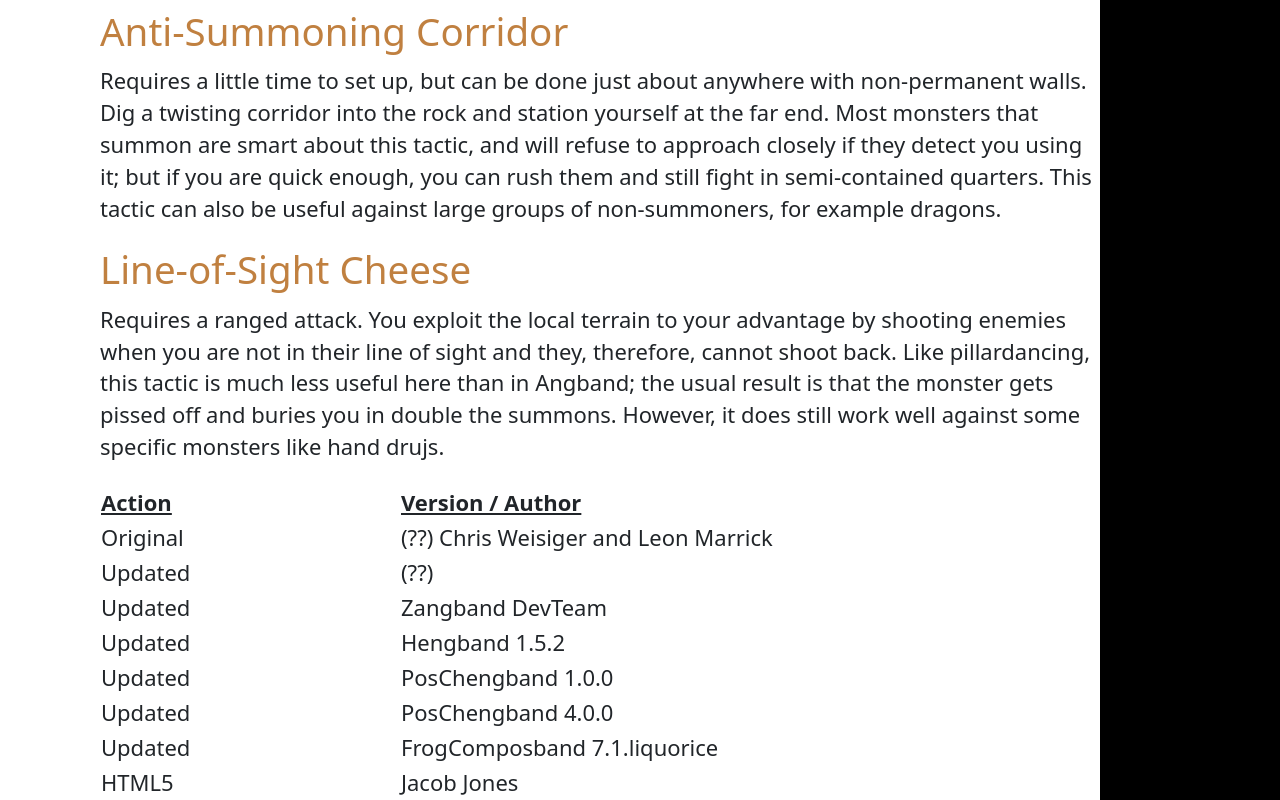
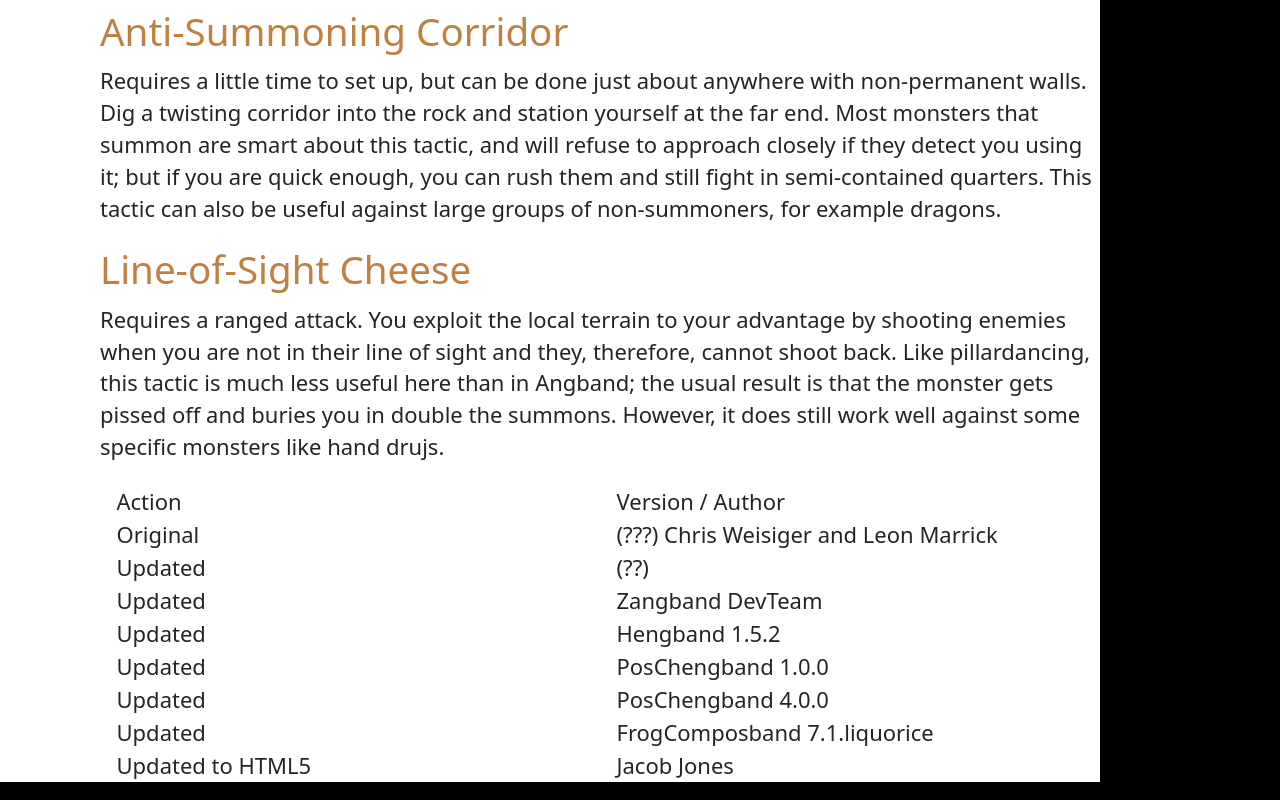
Before and after one commit to jones-jacobj/FrogComposBandManual, a plain HTML site: page src/remaking/attack.html in a window 1280 px wide. Shown: the part 10416-11216 px from the top of the page. Drawn offline with nearby package versions, Linux system fonts and the light colour scheme.

Commit message:
Updated from table to bootstrap

```diff
--- a/src/remaking/attack.html
+++ b/src/remaking/attack.html
@@ -280,43 +280,43 @@
 <p>
     Requires a ranged attack. You exploit the local terrain to your advantage by shooting enemies when you are not in their line of sight and they, therefore, cannot shoot back. Like pillardancing, this tactic is much less useful here than in Angband; the usual result is that the monster gets pissed off and buries you in double the summons. However, it does still work well against some specific monsters like hand drujs.
 </p>
-<table>
-    <tr style="text-align: left; text-decoration: underline; font-width: bold;">
-        <th>Action</th>
-        <th>Version / Author</th>
-    </tr>
-    <tr>
-        <td>Original</td>
-        <td>(??) Chris Weisiger and Leon Marrick</td>
-    </tr>
-    <tr>
-        <td>Updated</td>
-        <td>(??)</td>
-    </tr>
-    <tr>
-        <td>Updated</td>
-        <td>Zangband DevTeam</td>
-    </tr>
-    <tr>
-        <td>Updated</td>
-        <td>Hengband 1.5.2</td>
-    </tr>
-    <tr>
-        <td>Updated</td>
-        <td>PosChengband 1.0.0</td>
-    </tr>
-    <tr>
-        <td>Updated</td>
-        <td>PosChengband 4.0.0</td>
-    </tr>
-    <tr>
-        <td>Updated</td>
-        <td>FrogComposband 7.1.liquorice</td>
-    </tr>
-    <tr>
-        <td style="width: 300px">HTML5</td>
-        <td>Jacob Jones</td>
-    </tr>
-</table>
+<div class="container">
+    <div class="row">
+        <div class="col">Action</div>
+        <div class="col">Version / Author</div>
+    </div>
+    <div class="row">
+        <div class="col">Original</div>
+        <div class="col">(???) Chris Weisiger and Leon Marrick</div>
+    </div>
+    <div class="row">
+        <div class="col">Updated</div>
+        <div class="col">(??)</div>
+    </div>
+    <div class="row">
+        <div class="col">Updated</div>
+        <div class="col">Zangband DevTeam</div>
+    </div>
+    <div class="row">
+        <div class="col">Updated</div>
+        <div class="col">Hengband 1.5.2</div>
+    </div>
+    <div class="row">
+        <div class="col">Updated</div>
+        <div class="col">PosChengband 1.0.0</div>
+    </div>
+    <div class="row">
+        <div class="col">Updated</div>
+        <div class="col">PosChengband 4.0.0</div>
+    </div>
+    <div class="row">
+        <div class="col">Updated</div>
+        <div class="col">FrogComposband 7.1.liquorice</div>
+    </div>
+    <div class="row">
+        <div class="col">Updated to HTML5</div>
+        <div class="col">Jacob Jones</div>
+    </div>
+</div>
 </body>
 </html>
```
Also changed, not shown: src/remaking/avoid.html (+1 -3 lines).
